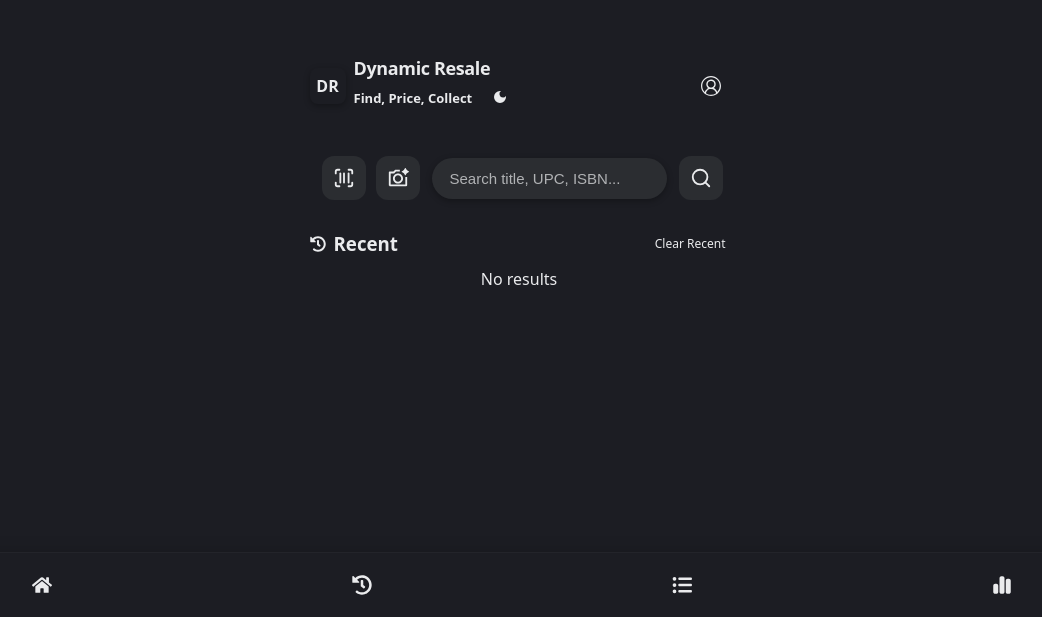
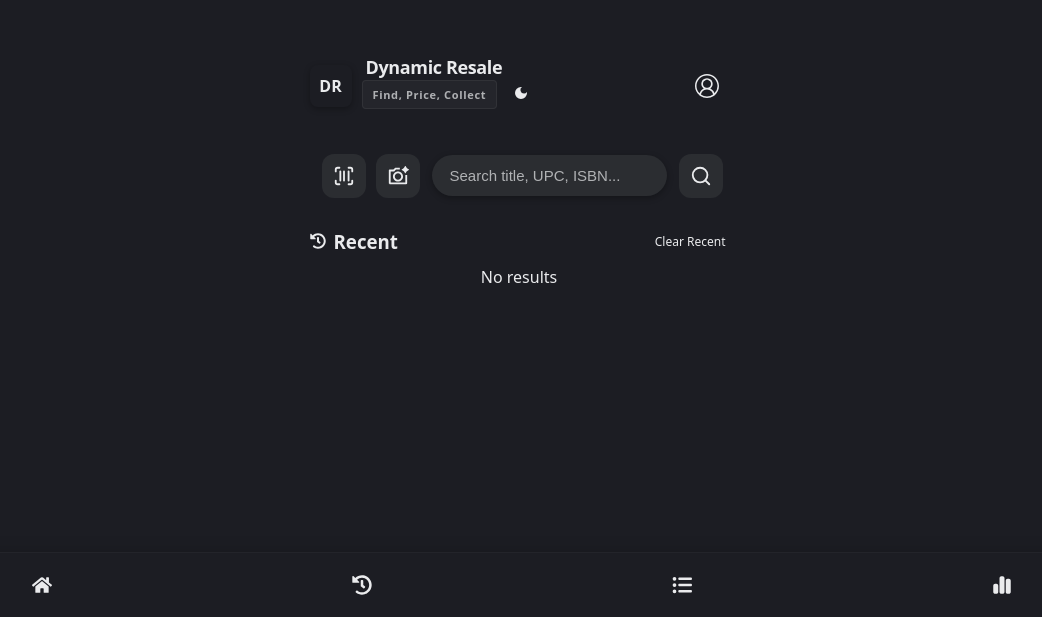
Before and after one commit to jcloud242/dynamic-resale, a React (Vite) app: page / in a window 1280 px wide. Shown: the part 183-800 px from the top of the page, without its empty margins (118-1160 px from the left). Built offline with nearby package versions, Linux system fonts and the light colour scheme.

Commit message:
Header UI ideal state for mvp

```diff
--- a/src/components/Header.jsx
+++ b/src/components/Header.jsx
@@ -15,17 +15,16 @@
         "--right-col-w": `${RIGHT_COL_WIDTH}px`,
       }}
     >
-
       <div className="dr-header-inner">
         <div className="dr-header-left">
           <div className="dr-logo">DR</div>
           <div className="dr-title">
-            <div style={{ display: "flex", alignItems: "center", gap: 8 }}>
-              <div className="dr-name">Dynamic Resale</div>
-            </div>
-            <div className="dr-tag">
-              <span>Find, Price, Collect</span>
-              <ThemeToggle />
+            <div className="dr-name">Dynamic Resale</div>
+            <div className="dr-tag-row">
+              <button className="dr-tag-toggle">
+                <span className="dr-tag-pill">Find, Price, Collect</span>
+                <ThemeToggle />
+              </button>
             </div>
           </div>
         </div>
@@ -36,7 +35,7 @@
           <div className="dr-header-right-inner">
             <button className="dr-account" aria-label="Account">
               <span className="dr-account-icon">
-                <VscAccount size={20} />
+                <VscAccount />
               </span>
             </button>
           </div>
--- a/src/components/header.css
+++ b/src/components/header.css
@@ -1,12 +1,15 @@
 .dr-header{border-bottom:1px solid hsl(var(--border));}
 .dr-header-inner{max-width:1080px;margin:0 auto;padding:12px 16px;display:grid;grid-template-columns:1fr var(--right-col-w);align-items:center}
 .dr-header-left{display:flex;align-items:center;gap:12px}
-.dr-logo{width:36px;height:36px;border-radius:8px;background:hsl(var(--primary) / 0.12);display:flex;align-items:center;justify-content:center;font-weight:700;color:hsl(var(--primary));box-shadow:var(--input-elev)}
-.dr-name{font-weight:700;font-size:18px;letter-spacing:-0.02em}
-.dr-tag{font-size:13px;color:rgb(var(--muted-rgb) / 0.7);display:flex;align-items:center;gap:8px}
-.dr-account{width:36px;height:36px;border-radius:8px;background:transparent;border:0;color:var(--fg);display:inline-flex;align-items:center;justify-content:center;overflow:visible}
-.dr-account-icon{display:inline-flex;align-items:center;justify-content:center;width:20px;height:20px}
-.dr-account-icon svg{width:20px;height:20px;display:block}
+.dr-logo{width:42px;height:42px;border-radius:8px;background:hsl(var(--primary) / 0.12);display:flex;align-items:center;justify-content:center;font-weight:700;color:hsl(var(--primary));box-shadow:var(--input-elev);flex:0 0 auto}
+.dr-title{display:flex;flex-direction:column;justify-content:flex-start;align-items:flex-start;gap:0}
+.dr-name{font-weight:700;font-size:18px;letter-spacing:-0.02em;margin:0;padding-left:6px;line-height:1}
+.dr-tag-row{margin-top:0}
+.dr-tag-toggle{background:transparent;border:0;color:var(--muted);display:inline-flex;align-items:center;gap:4px;padding:2px;border-radius:8px;cursor:pointer}
+.dr-tag-pill{background:rgba(255,255,255,0.04);border:1px solid rgba(255,255,255,0.06);color:var(--muted);font-size:11px;padding:6px 10px;border-radius:4px;letter-spacing:0.06em;font-weight:700}
+.dr-account{width:36px;height:36px;border-radius:8px;background:transparent;border:0;color:var(--fg);display:inline-flex;align-items:center;justify-content:center;overflow:visible;transform:translateX(-4px)}
+.dr-account-icon{display:inline-flex;align-items:center;justify-content:center;width: 24px;height:24px}
+.dr-account-icon svg{width:24px;height:24px;display:block}
 .dr-theme-toggle-compact{margin-left:6px;background:transparent;border:0;color:var(--fg);font-size:16px;padding:6px;border-radius:8px}
 
 /* Let react-icons render their native SVG shapes (outline vs filled)
@@ -23,4 +26,11 @@
 .dr-account:focus-visible { outline: none; box-shadow: 0 0 0 4px var(--focus-ring); border-radius:999px; }
 .dr-theme-toggle:focus-visible { outline: none; box-shadow: 0 0 0 4px var(--focus-ring); border-radius:8px; }
 
+/* light theme tweaks for pill badge contrast */
+:root[data-theme='light'] .dr-tag-pill {
+  background: rgba(0,0,0,0.06);
+  border: 1px solid rgba(0,0,0,0.1);
+  color: rgba(0,0,0,0.75);
+}
+
 /* Theme variables applied on root via data-theme attribute */
```
